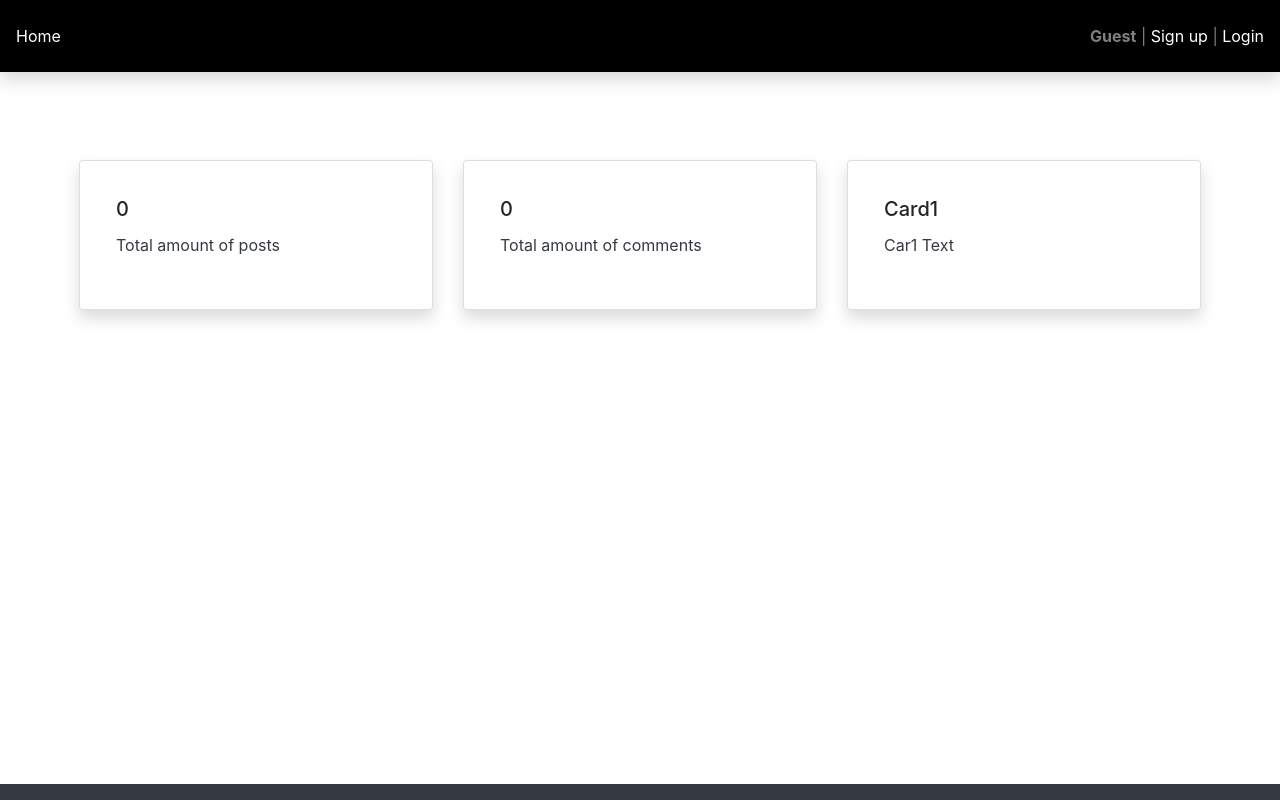
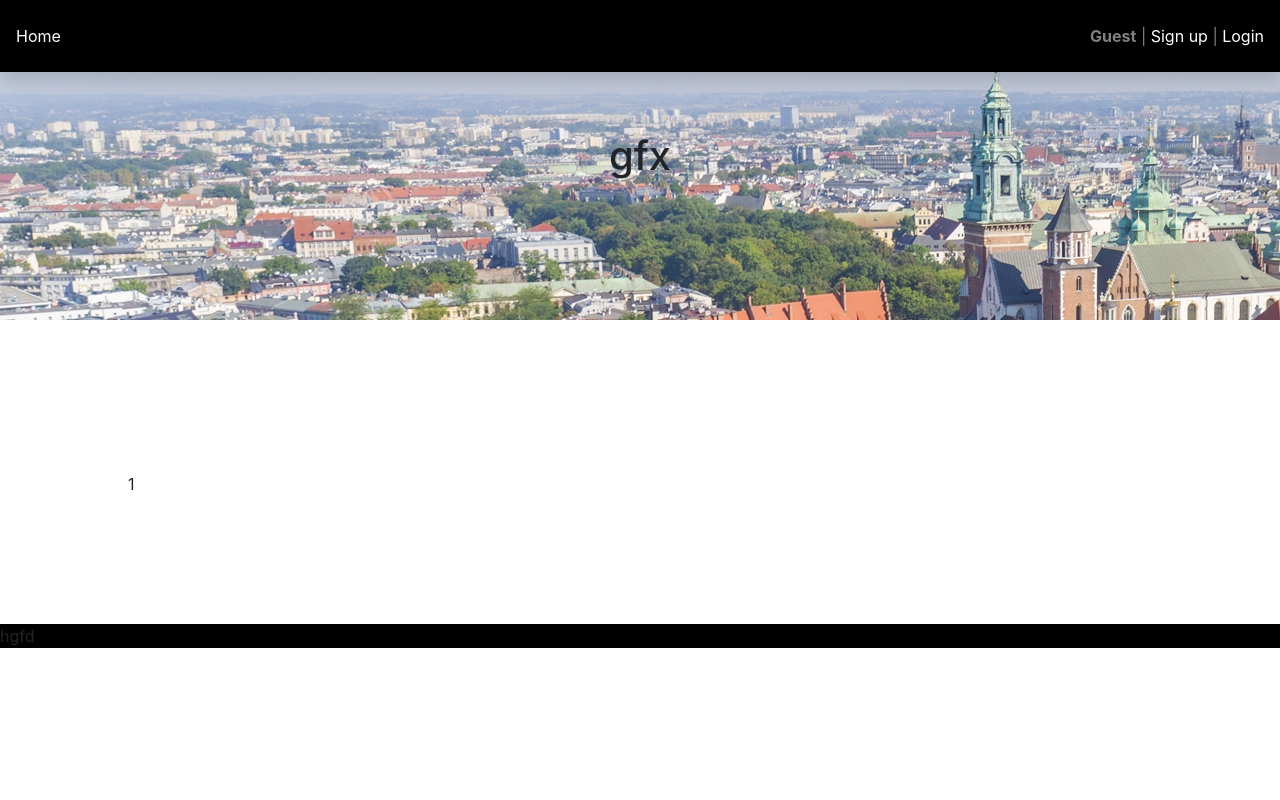
Before and after one commit to Starnovski/django, a Django app: page /category/1 in a window 1280 px wide. Run offline with Django 3.2, Linux system fonts and the light colour scheme; data that the repository does not hold is empty; some libraries are stand-ins or nearby versions.

Commit message:
Added pagination to category list and modified template

```diff
--- /dev/null
+++ b/blog/static/custom.css
@@ -0,0 +1,33 @@
+body {background-color: black;}
+h1 {text-align: center;}
+
+.top_photo {background-image: url('wawel.jpeg');
+            z-index:-1;
+            position:fixed;
+            height: 20rem !important;
+            width:100%;
+            margin: 0 auto;
+            }
+
+.top {height: 20rem !important;
+      display: flex;
+      justify-content: center;
+      align-items: center;
+      width:100%;
+      margin: 0 auto;}
+
+.content {background-color: white;
+          min-height: 10rem;
+          width:100%;
+          margin: 0 auto;
+          }
+
+.main {margin-left:10%;
+        margin-right:10%;
+      padding-top:10%;
+      padding-bottom:10%;}
+
+.footer {background-color: black;
+          width:100%;
+          margin: 0 auto;
+        }
--- a/blog/templates/main.html
+++ b/blog/templates/main.html
@@ -1,22 +1,23 @@
 <html>
 <head>
   <meta name="viewport" content="width=device-width, initial-scale=1.0">
-
   {% load static %}
   {% load templatetags %}
   <script type="text/javascript" src="{% static 'custom.js' %}"></script>
+  <link rel="stylesheet" href="{% static 'custom.css' %}">
   <link rel="stylesheet" href="https://stackpath.bootstrapcdn.com/bootstrap/4.4.1/css/bootstrap.min.css" integrity="sha384-Vkoo8x4CGsO3+Hhxv8T/Q5PaXtkKtu6ug5TOeNV6gBiFeWPGFN9MuhOf23Q9Ifjh" crossorigin="anonymous">
-  <link rel="stylesheet" href="{% static 'custom_stylesheets.css' %}">
+  <link rel="stylesheet" href="style.css">
   <script src="https://code.jquery.com/jquery-3.4.1.slim.min.js" integrity="sha384-J6qa4849blE2+poT4WnyKhv5vZF5SrPo0iEjwBvKU7imGFAV0wwj1yYfoRSJoZ+n" crossorigin="anonymous"></script>
   <script src="https://cdn.jsdelivr.net/npm/popper.js@1.16.0/dist/umd/popper.min.js" integrity="sha384-Q6E9RHvbIyZFJoft+2mJbHaEWldlvI9IOYy5n3zV9zzTtmI3UksdQRVvoxMfooAo" crossorigin="anonymous"></script>
   <script src="https://stackpath.bootstrapcdn.com/bootstrap/4.4.1/js/bootstrap.min.js" integrity="sha384-wfSDF2E50Y2D1uUdj0O3uMBJnjuUD4Ih7YwaYd1iqfktj0Uod8GCExl3Og8ifwB6" crossorigin="anonymous"></script>
-
 </head>
 
 
 <body>
+  <div>
 
-  <div style="margin-bottom:20px;">
+    <div class="top_photo">
+      </div>
       <nav class="navbar fixed-top navbar-dark  shadow p-3 mb-5" style="background-color:black;">
     <ul class="navbar-nav mr-auto">
       <li class="nav-item active">
@@ -25,41 +26,21 @@
     </ul>
 
     <span class="navbar-text">
+
       {% if user.is_authenticated %}
         <strong>{{ user.username }}</strong> | <a href = "{% url 'logout' %}">Logout</a>
       {% else %}
         <strong>Guest</strong> | <a href = "{% url 'register' %}">Sign up </a>| <a href = "{% url 'login' %}">Login</a>
       {% endif %}
+
     </span>
   </nav>
+      <div class="top">
+        <h1>gfx</h1>
       </div>
 
-
-
-    <div class="card-deck" style="margin-left:5%; margin-right:5%; margin-top:10em;">
-      <div class="card shadow p-3 mb-5" >
-        <div class="card-body">
-          <h5 class="card-title">
-            {% total %}
-          </h5>
-          <p class="text-dark">Total amount of posts</p>
-        </div>
-      </div>
-      <div class="card shadow p-3 mb-5" >
-        <div class="card-body">
-          <h5 class="card-title">{% total_comments %}</h5>
-          <p class="text-dark">Total amount of comments</p>
-        </div>
-      </div>
-      <div class="card shadow p-3 mb-5" >
-        <div class="card-body">
-          <h5 class="card-title">Card1</h5>
-          <p class="text-dark">Car1 Text</p>
-        </div>
-      </div>
-    </div>
-    </div>
-    <div class="content" style="background-color:white; width:80%; margin: 5% 10% 5% 10%;">
+    <div class="content">
+      <div class="main">
         {% block category %}
         {% endblock %}
         {% block content %}
@@ -67,12 +48,12 @@
         <br>
         {% include "pagination.html" with page=posts %}
       </div>
-    <div class="footer">
-      <nav class="navbar fixed-bottom navbar-expand-sm navbar-dark bg-dark">
-      </nav>
+    </div>
+    <div class="footer">hgfd
+
     </div>
 
+  </div>
 </body>
 
-
 </html>
--- a/blog/views.py
+++ b/blog/views.py
@@ -11,7 +11,7 @@ import urllib
 def post_index(request):
     posts = Post.objects.all()
     cats = Category.objects.all()
-    paginator = Paginator(posts, 6)
+    paginator = Paginator(posts, 3)
     page = request.GET.get('page')
     try:
         posts = paginator.page(page)
@@ -35,7 +35,15 @@ def post_show(request, pk):
 
 def show_category_posts(request, category_id):
     posts = Post.objects.filter(category = category_id)
-    return render(request,'../templates/post_index.html',{'posts':posts})
+    paginator = Paginator(posts, 5)
+    page = request.GET.get('page')
+    try:
+        posts = paginator.page(page)
+    except PageNotAnInteger:
+        posts = paginator.page(1)
+    except EmptyPage:
+        posts = paginator.page(paginator.num_pages)
+    return render(request,'../templates/post_index.html',{'page':page, 'posts':posts})
 
 
 def comment_new(request, pk):
```
Also changed, not shown: blog/static/wawel.jpeg (added). Lines whose indentation alone changed are shown as unchanged.
